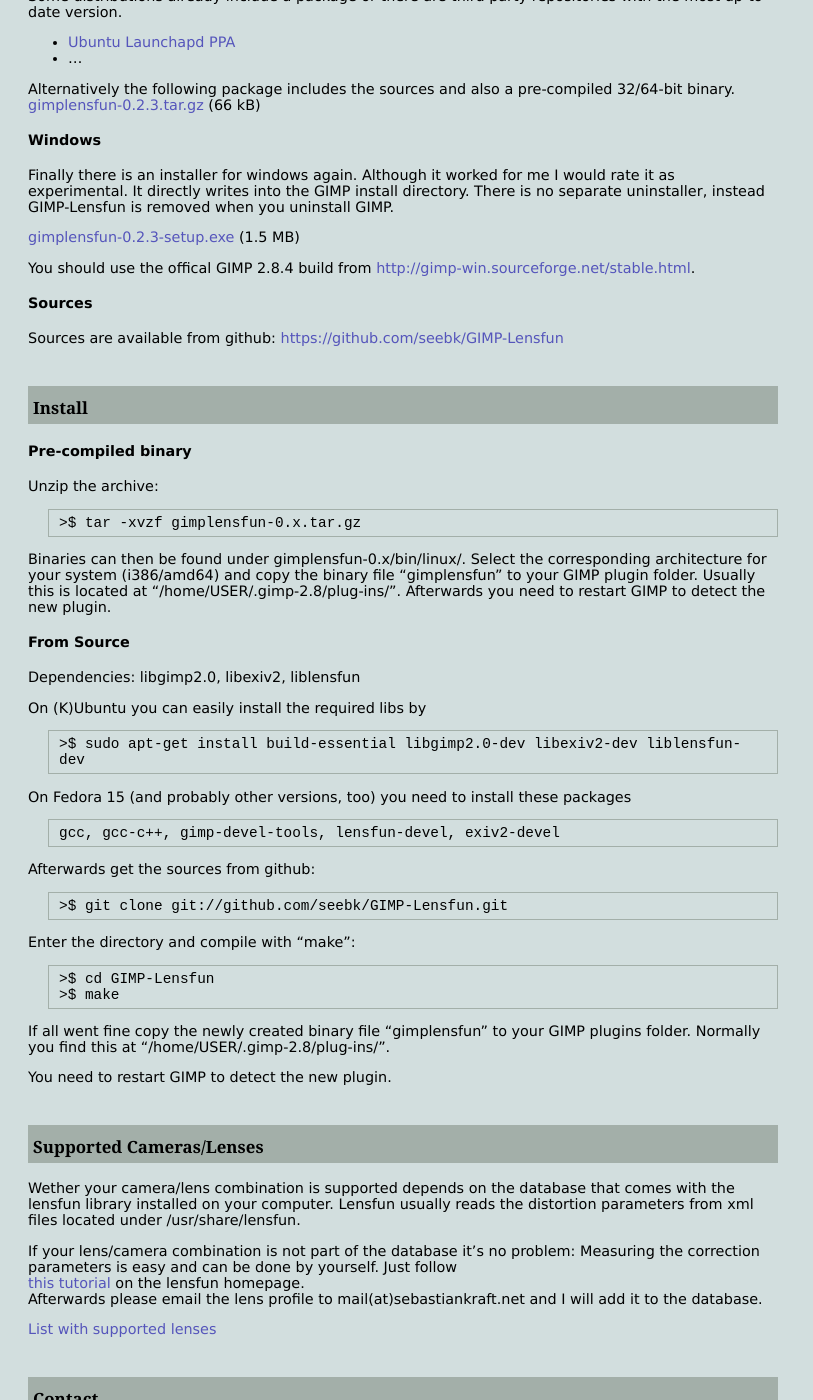
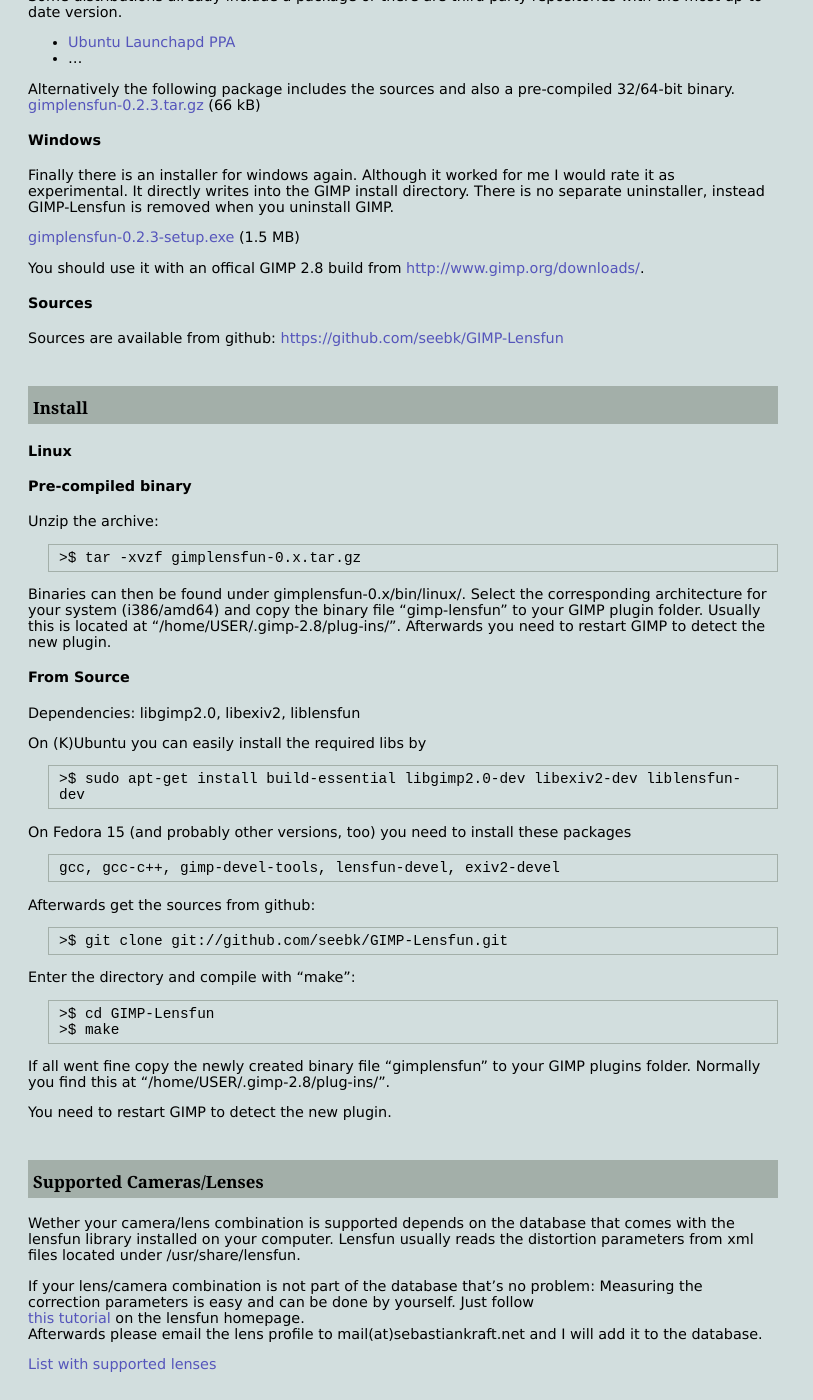
Before and after one commit to seebk/GIMP-Lensfun, a Jekyll site: the page built from index.md, in a window 1280 px wide and 1400 px high, scrolled down 1645 px. Shown: the whole window, without its empty margins (0-813 px from the left). Built offline with Jekyll 4.4.1, drawn with Linux system fonts in a browser that asks for light colours; Markdown is read by kramdown in place of the engine named in the settings.

Commit message:
Small text fixes

```diff
--- a/index.md
+++ b/index.md
@@ -54,7 +54,7 @@ Finally there is an installer for windows again. Although it worked for me I wou
 
 <a href="http://dl.bintray.com/content/seebk/GIMP-Lensfun/gimplensfun-0.2.3-setup.exe?direct">gimplensfun-0.2.3-setup.exe</a> (1.5 MB)
 
-You should use the offical GIMP 2.8.4 build from <a href="http://gimp-win.sourceforge.net/stable.html" target="_blank">http://gimp-win.sourceforge.net/stable.html</a>.
+You should use it with an offical GIMP 2.8 build from <a href="http://www.gimp.org/downloads/" target="_blank">http://www.gimp.org/downloads/</a>.
 
 
 #### Sources ####
@@ -64,13 +64,15 @@ Sources are available from github:
 
 ### Install
 
+#### Linux
+
 #### Pre-compiled binary
 
 Unzip the archive:
 <div class="code">&gt;$ tar -xvzf gimplensfun-0.x.tar.gz</div>
 Binaries can then be found under gimplensfun-0.x/bin/linux/.
 Select the corresponding architecture for your system (i386/amd64) and copy
-the binary file "gimplensfun" to your GIMP plugin folder.
+the binary file "gimp-lensfun" to your GIMP plugin folder.
 Usually this is located at "/home/USER/.gimp-2.8/plug-ins/".
 Afterwards you need to restart GIMP to detect the new plugin.
 
@@ -102,14 +104,14 @@ plugins folder. Normally you find this at "/home/USER/.gimp-2.8/plug-ins/".
 You need to restart GIMP to detect the new plugin.
 
 
-###Supported Cameras/Lenses
+### Supported Cameras/Lenses
 
 Wether your camera/lens combination is supported depends on
 the database that comes with the lensfun library installed on your
 computer. Lensfun usually reads the distortion parameters from xml
 files located under /usr/share/lensfun.
 
-If your lens/camera combination is not part of the database it's no
+If your lens/camera combination is not part of the database that's no
 problem: Measuring the correction parameters is easy and can be
 done by yourself. Just follow
 <a href="http://lensfun.berlios.de/lens-calibration/lens-calibration.html" target="_blank">this tutorial</a>
```
